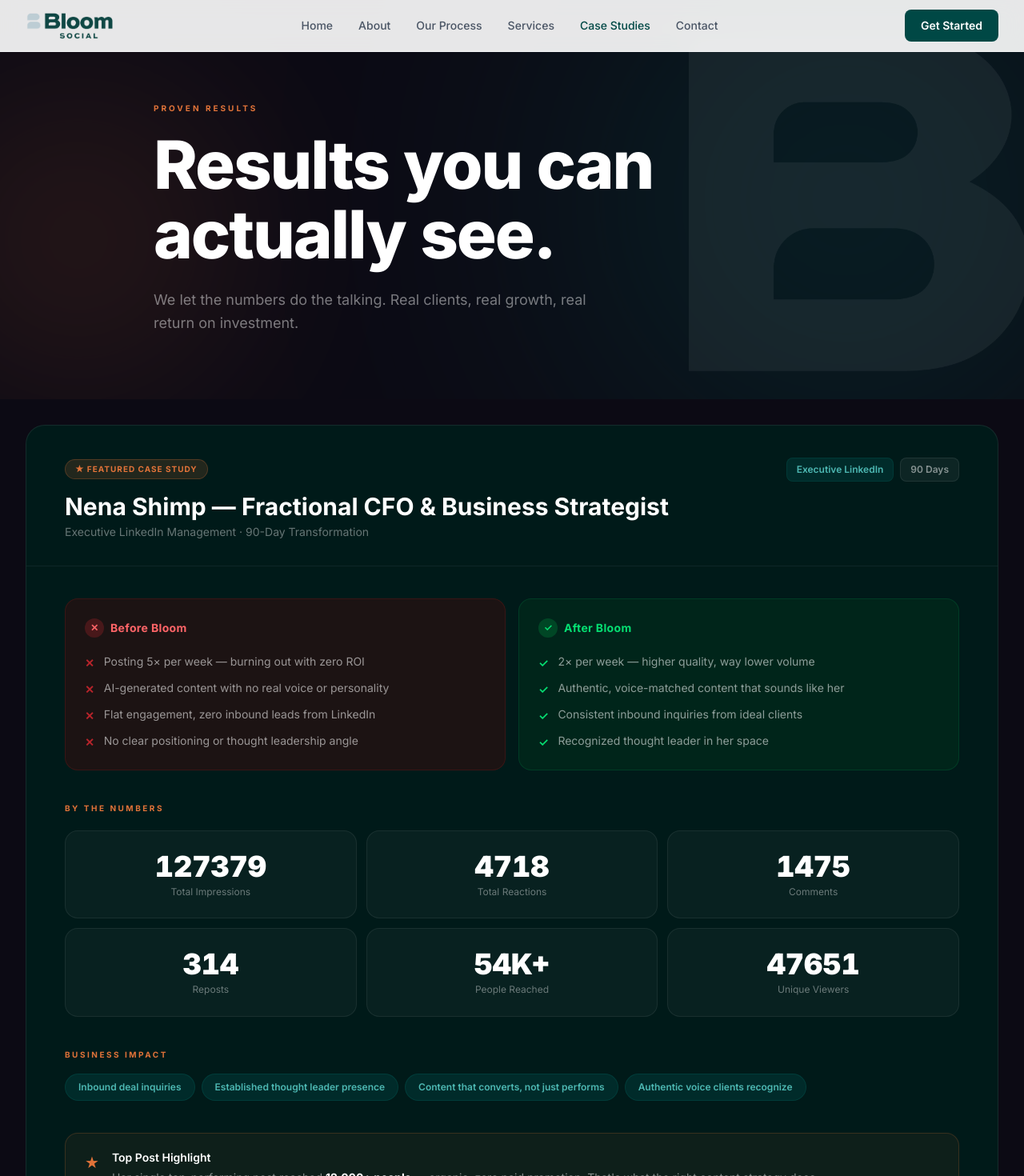
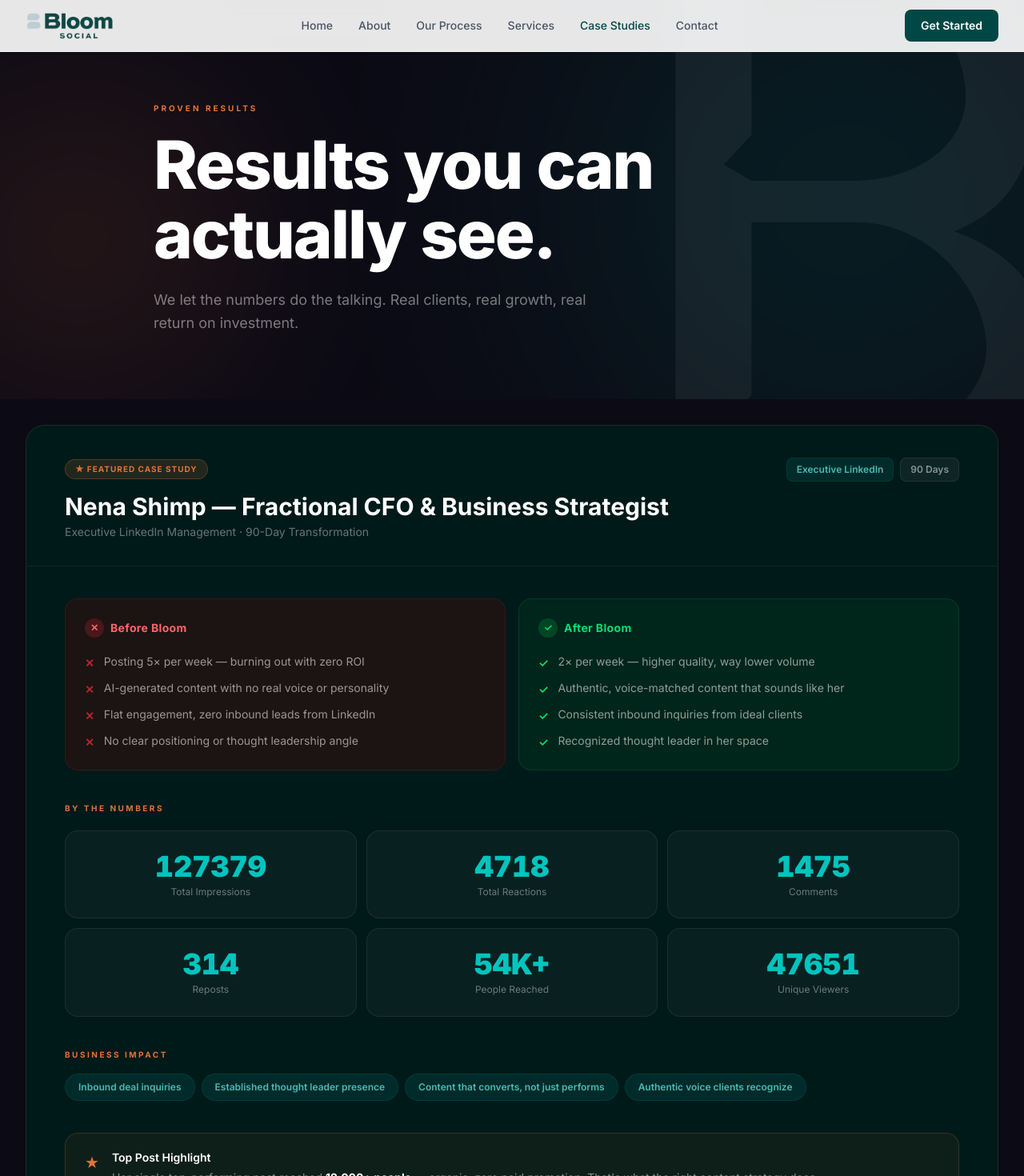
Before and after one commit to ebl00m22/bloom-landing, a Next.js app: page /case-studies in a window 1280 px wide. Shown: the top 1470 px of the page at 80% size. Built offline with nearby package versions, Linux system fonts and the light colour scheme.

Commit message:
Refine case studies: BMark SVG watermark, teal stat colors, CountUp with suffix/duration

```diff
--- a/src/app/case-studies/page.tsx
+++ b/src/app/case-studies/page.tsx
@@ -4,7 +4,7 @@ import { motion, useInView } from "framer-motion";
 import Link from "next/link";
 import { useRef } from "react";
 import CountUp from "@/components/CountUp";
-import { ArrowRightIcon, StarIcon } from "@/components/Icons";
+import { ArrowRightIcon, StarIcon, BMark } from "@/components/Icons";
 
 // ─── Nena stats ───────────────────────────────────────────────────────────────
 
@@ -45,9 +45,8 @@ function AnimatedStat({ end, label, display, index }: { end: number; label: stri
       transition={{ duration: 0.5, delay: index * 0.08 }}
       className="text-center p-6 rounded-2xl bg-white/[0.03] border border-white/[0.07]"
     >
-      <div className="text-3xl md:text-4xl font-black text-white mb-1 tabular-nums">
-        {inView ? <CountUp end={end} /> : "0"}
-        {display && <span>{display}</span>}
+      <div className="text-3xl md:text-4xl font-black mb-1 tabular-nums" style={{ color: "#00c4be" }}>
+        {inView ? <CountUp end={end} suffix={display ?? ""} duration={2200} /> : <span>0{display}</span>}
       </div>
       <p className="text-white/40 text-xs leading-snug">{label}</p>
     </motion.div>
@@ -73,11 +72,9 @@ export default function CaseStudiesPage() {
         {/* Ghost B mark */}
         <div
           aria-hidden="true"
-          className="absolute right-[-6%] top-1/2 -translate-y-1/2 w-[45vw] max-w-[580px] pointer-events-none select-none"
-          style={{ opacity: 0.06, filter: "brightness(0) invert(1)", mixBlendMode: "screen" }}
+          className="absolute right-[-6%] top-1/2 -translate-y-1/2 w-[45vw] max-w-[580px] pointer-events-none select-none opacity-[0.05] text-white"
         >
-          {/* eslint-disable-next-line @next/next/no-img-element */}
-          <img src="/images/bloom-social-b-mark-bg.png" alt="" className="w-full h-auto" />
+          <BMark className="w-full h-auto" />
         </div>
 
         <div className="relative z-10 max-w-7xl mx-auto px-6 lg:px-8">
@@ -360,11 +357,9 @@ export default function CaseStudiesPage() {
       <section className="py-32 bg-[#004845] relative overflow-hidden">
         <div
           aria-hidden="true"
-          className="absolute left-[-8%] top-1/2 -translate-y-1/2 w-[44vw] max-w-[560px] pointer-events-none select-none"
-          style={{ opacity: 0.09, filter: "brightness(0) invert(1)", mixBlendMode: "screen" }}
+          className="absolute left-[-8%] top-1/2 -translate-y-1/2 w-[44vw] max-w-[560px] pointer-events-none select-none opacity-[0.08] text-white"
         >
-          {/* eslint-disable-next-line @next/next/no-img-element */}
-          <img src="/images/bloom-social-b-mark-bg.png" alt="" className="w-full h-auto" />
+          <BMark className="w-full h-auto" />
         </div>
 
         <div className="relative z-10 max-w-3xl mx-auto px-6 lg:px-8 text-center">
@@ -382,10 +377,11 @@ export default function CaseStudiesPage() {
             </p>
             <Link
               href="/contact"
-              className="inline-flex items-center gap-3 px-8 py-4 bg-white text-[#004845] font-black text-lg rounded-xl hover:bg-[#f0f7f6] transition-colors shadow-2xl shadow-black/20"
+              className="group inline-flex items-center gap-3 px-8 py-4 font-black text-lg rounded-full text-white transition-all duration-200 hover:gap-5 shadow-2xl shadow-black/20"
+              style={{ backgroundColor: "#e17339" }}
             >
               Book your free call
-              <ArrowRightIcon className="w-5 h-5" />
+              <ArrowRightIcon className="w-5 h-5 transition-transform duration-200 group-hover:translate-x-1" />
             </Link>
           </motion.div>
         </div>
```
